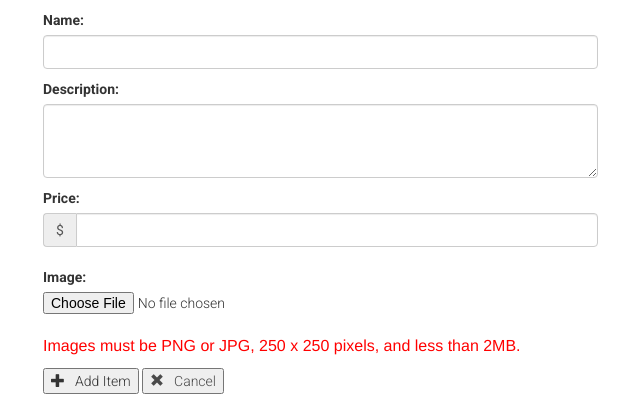
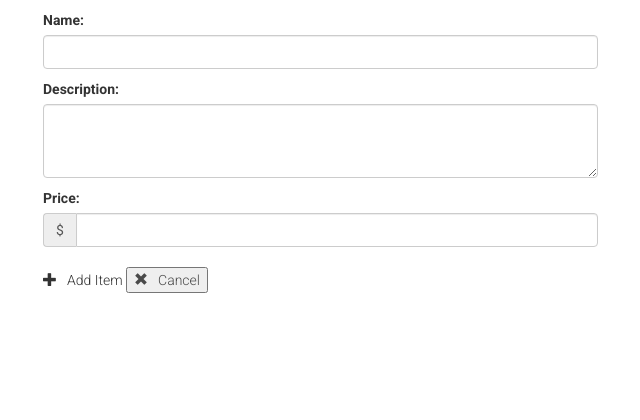
Before and after one commit to lawndart0381/catalog, a Flask app: template templates/newitem.html in a window 1280 px wide. Shown: the part 380-800 px from the top of the page, without its empty margins (27-667 px from the left). Run offline with Flask 2, Linux system fonts and the light colour scheme; the template is opened without the code that fills it, so the values that code supplies are empty; some libraries are stand-ins or nearby versions.

Commit message:
removed add image functionality

```diff
--- a/templates/edititem.html
+++ b/templates/edititem.html
@@ -29,9 +29,9 @@
 				<input type ="text" maxlength="10" class="form-control" name="price" placeholder="{{item.price}}" required="required">
 				</div>
 				<br>
-				<label for="image">Image:</label>
+				<!-- <label for="image">Image:</label>
         		<input type="file" name="file"><br/>
-      			<p style="color: #FF0000">Images must be PNG or JPG, 250 x 250 pixels, and less than 2MB.</p>
+      			<p style="color: #FF0000">Images must be PNG or JPG, 250 x 250 pixels, and less than 2MB.</p> -->
 				<button type="submit" id="submit">
 				<span class="glyphicon glyphicon-ok" aria-hidden="true"></span>Save</button>
 			</div>
--- a/templates/newitem.html
+++ b/templates/newitem.html
@@ -29,10 +29,10 @@
 				<input type="text" class="form-control" maxlength="14" name="price" required="required">
 				</div>
 				<br>
-				<label for="image">Image:</label>
+				<!-- <label for="image">Image:</label>
         		<input type="file" name="file"><br/>
       			<p style="color: #FF0000">Images must be PNG or JPG, 250 x 250 pixels, and less than 2MB.</p>
-				<button type="submit" id="submit" type="submit">
+				<button type="submit" id="submit" type="submit"> -->
 				<span class="glyphicon glyphicon-plus" aria-hidden="true"></span>Add Item</button>
 				<button><a href = "#" onclick="history.back();">
 				<span class="glyphicon glyphicon-remove" aria-hidden="true"></span>Cancel</a>
```
